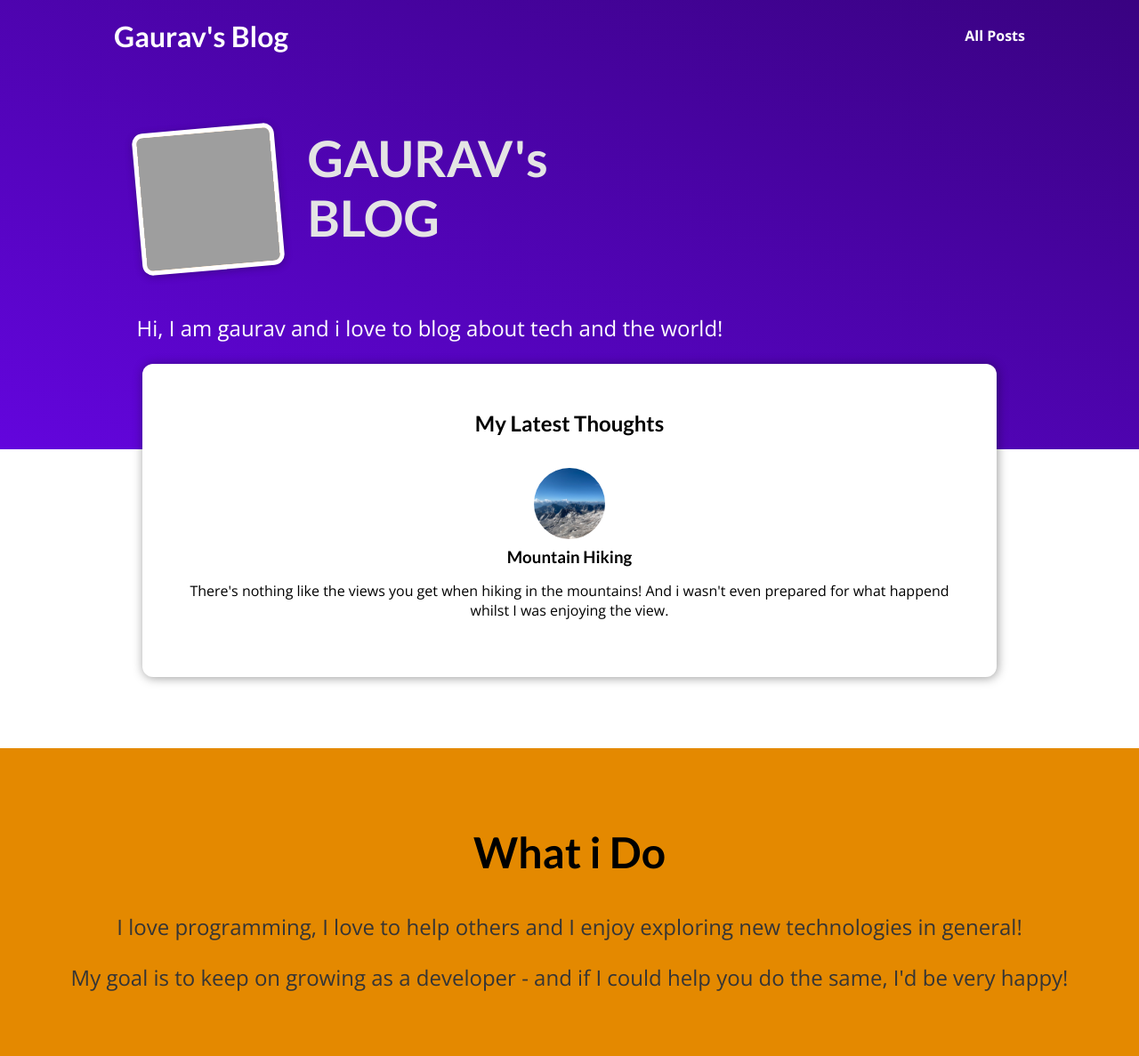
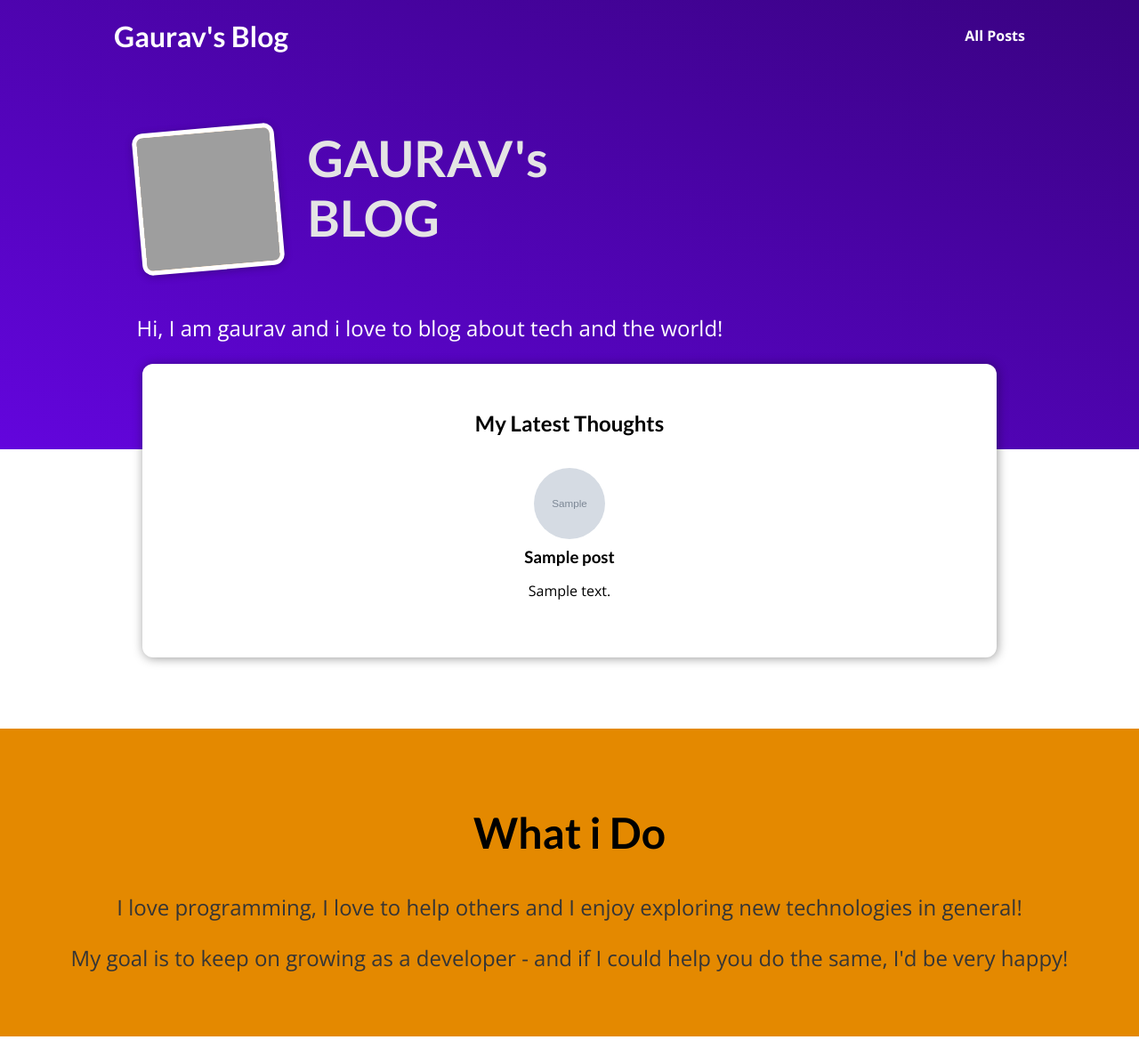
Before and after one commit to Ryanhustler420/django, a Django app: template my_site/blog/templates/blog/index.html in a window 1280 px wide. Shown: the whole page at 89% size. After the commit the page ends 1165 px from the top, so only its background shows below. Run offline with Django 5.2, Linux system fonts and the light colour scheme; the template is opened without the code that fills it: most values are stand-ins (such as "Sample title", 1, 10 or a date in 2020); grey boxes marked "Sample" are stand-in pictures; grey boxes are pictures that could not be loaded.

Commit message:
speciat template features

```diff
--- a/my_site/blog/templates/blog/includes/post.html
+++ b/my_site/blog/templates/blog/includes/post.html
@@ -2,13 +2,11 @@
 
 <li>
     <article class="post">
-        <a href="{% url 'single-post-detail' 'mountains' %}">
-            <img src="{% static 'blog/images/mountains.jpg' %}" alt="Mountain Hiking" />
+        <a href="{% url 'single-post-detail' post.slug %}">
+            <img src="{% static 'blog/images/'|add:post.image %}" alt="{{ post.title }}" />
             <div class="post__content">
-                <h3>Mountain Hiking</h3>
-                <p>There's nothing like the views you get when hiking
-                    in the mountains! And i wasn't even prepared for what happend
-                    whilst I was enjoying the view.</p>
+                <h3>{{ post.title }}</h3>
+                <p>{{ post.excerpt }}</p>
             </div>
         </a>
     </article>
--- a/my_site/blog/templates/blog/index.html
+++ b/my_site/blog/templates/blog/index.html
@@ -18,7 +18,9 @@
     <section id="latest-posts">
         <h2>My Latest Thoughts</h2>
         <ul>
-            {% include 'blog/includes/post.html' %}
+            {% for post in posts %}
+                {% include 'blog/includes/post.html' %}
+            {% endfor %}
         </ul>
     </section>
     <section id="about">
```
Also changed, not shown: my_site/blog/views.py (+6 -1 lines).
